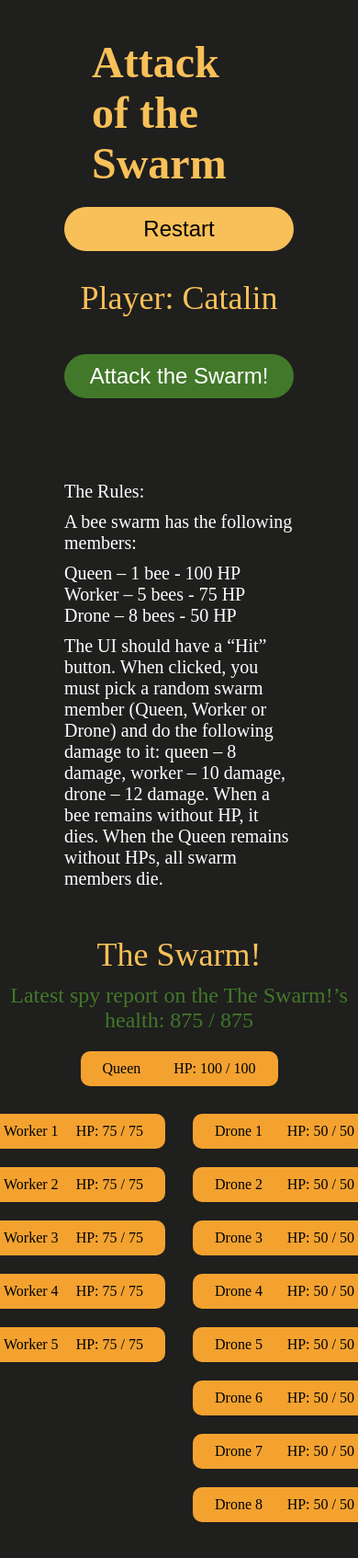
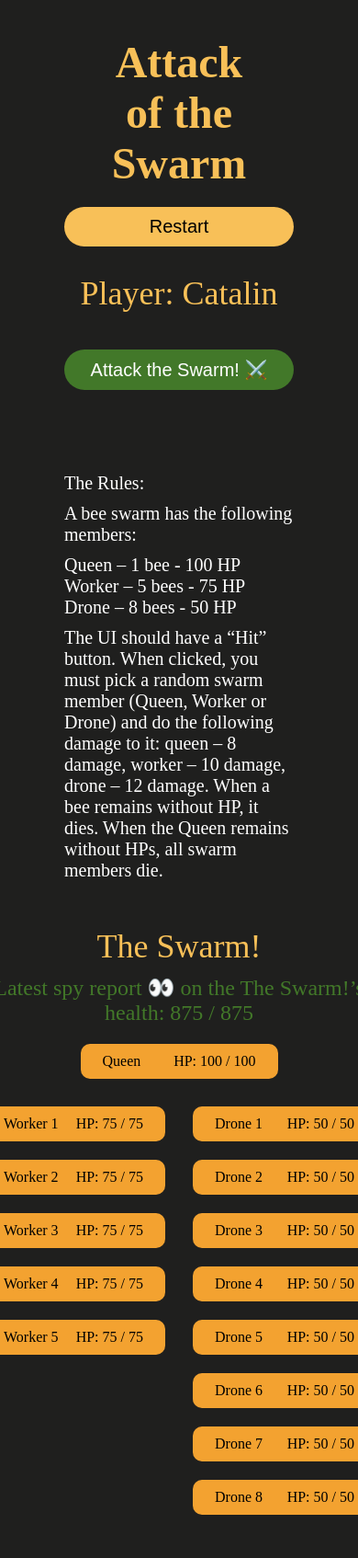
Before and after one commit to catalin-catrina/attack-of-the-swarm, a website built with webpack: page index.html in a window 390 px wide. Shown: the whole page at 92% size. Built offline with nearby package versions, Linux system fonts and the light colour scheme.

Commit message:
Made the methods in the Game class private, added comments and wrote media queries to make the game responsive

```diff
--- a/index.html
+++ b/index.html
@@ -3,7 +3,7 @@
   <head>
     <meta charset="UTF-8" />
     <meta name="viewport" content="width=device-width, initial-scale=1.0" />
-    <title>The Beezzz!</title>
+    <title>Attack of the Swarm!</title>
 
     <link rel="stylesheet" href="styles.css" />
   </head>
@@ -21,6 +21,10 @@
           <div class="game__content">
             <div class="game__content__left">
               <div class="game__content__left--upper">
+                <!-- <div id="player-input">
+                  <input type="text" id="player-name-input" placeholder="Enter your name" />
+                  <button id="start-game-button">Start Game</button>
+                </div> -->
                 <div class="game__player-info">
                   <p class="game__player-name">
                     Player: <span id="player-name"></span>
@@ -31,7 +35,7 @@
                     class="game__button game__button--attack"
                     id="hit-button"
                   >
-                    Attack the Swarm!
+                    Attack the Swarm! ⚔️
                   </button>
                   <div class="game__hit-info" id="hit-info"></div>
                   <div
@@ -71,8 +75,12 @@
             <div class="game__content__right">
               <div class="game__bee-status" id="bee-status">
                 <div class="swarm-summary">
-                  <div class="swarm-summary--upper"></div>
-                  <div class="swarm-summary--lower"></div>
+                  <div class="swarm-summary--upper">
+                    <!-- renderSwarmSummary() will display the info here-->
+                  </div>
+                  <div class="swarm-summary--lower">
+                    <!-- renderBeeGroup() will be called for each bee type and display the info here-->
+                  </div>
                 </div>
               </div>
             </div>
--- a/src/main.ts
+++ b/src/main.ts
@@ -16,7 +16,8 @@ class Game {
     this.bindUIEvents();
   }
 
-  bindUIEvents(): void {
+  private bindUIEvents(): void {
+    // Bind click events for the 2 buttons (Attack / Reset)
     const hitButtonElement = document.getElementById(
       'hit-button'
     ) as HTMLButtonElement;
@@ -28,16 +29,20 @@ class Game {
     resetButton.addEventListener('click', () => this.resetGame());
   }
 
-  attackSwarm(): void {
+  private attackSwarm(): void {
+    // destructure the 2 object properties received by hitBeeSwarm method
+    // default to null values since it can also return null when game is over
     const { bee, damage } = this.swarm.hitBeeSwarm() ?? {
       bee: null,
       damage: null,
     };
 
+    // if an attack happened (i.e game is not over yet), display it in the UI
     if (bee && damage !== null) {
       this.showAttackDetails(bee, damage);
     }
 
+    // after every attack, save the new state, render the updated UI, and end the game if no more bees
     this.saveToLocalStorage();
     this.renderUI();
     if (this.swarm.isGameOver()) {
@@ -45,11 +50,11 @@ class Game {
     }
   }
 
-  saveToLocalStorage(): void {
+  private saveToLocalStorage(): void {
     localStorage.setItem('attackTheSwarmState', JSON.stringify(this.swarm));
   }
 
-  loadFromLocalStorage(): void {
+  private loadFromLocalStorage(): void {
     // Unexpectd problem I did not consider: when I get the data back from storage, they're just simple objects of no type and have no methods
     // Solution: For each bee saved in storage, instantiate a new Bee of that type to receive access to the take damage method
     // Finally, overwrite the newly created Bee (which will have default values) with the property values previously saved in storage, in order to resume the last saved state
@@ -78,17 +83,21 @@ class Game {
     }
   }
 
-  showAttackDetails(bee: Bee, damage: number): void {
+  private showAttackDetails(bee: Bee, damage: number): void {
     const hitInfoElement = document.getElementById('hit-info') as HTMLElement;
-    hitInfoElement.textContent = `You hit a ${bee.type} and did ${damage} damage!`;
+    hitInfoElement.textContent = bee.alive
+      ? `You hit a ${bee.type} and did ${damage} damage!`
+      : `You just killed a ${bee.type}!`;
   }
 
-  renderUI(): void {
+  private renderUI(): void {
     this.renderPlayerName();
     this.renderSwarmSummary();
   }
 
-  renderSwarmSummary(): void {
+  // display in UI the information about bees on the right
+  // for each bee type, call renderBeeGroup()
+  private renderSwarmSummary(): void {
     const swarmSummaryUpperElement = document.querySelector(
       '.swarm-summary--upper'
     ) as HTMLElement;
@@ -111,13 +120,16 @@ class Game {
     swarmTitleElement.classList.add('swarm-title');
     swarmStatusElement.classList.add('swarm-spy-status');
 
-    swarmTitleElement.textContent = 'The Swarm! ';
-    swarmStatusElement.textContent = `Latest spy report on the The Swarm!’s health: ${totalAliveBeesHP} / ${this.swarm.totalHp}`;
+    swarmTitleElement.textContent = 'The Swarm!';
+    swarmStatusElement.textContent = `Latest spy report 👀 on the The Swarm!’s health: ${totalAliveBeesHP} / ${this.swarm.totalHp}`;
 
     swarmSummaryUpperElement.append(swarmTitleElement, swarmStatusElement);
   }
 
-  renderBeeGroup(type: string, swarmSummaryLowerElement: HTMLElement): number {
+  private renderBeeGroup(
+    type: string,
+    swarmSummaryLowerElement: HTMLElement
+  ): number {
     const beesOfType = this.swarm.bees.filter(bee => bee.type == type);
     if (beesOfType.length === 0) return 0;
 
@@ -150,14 +162,14 @@ class Game {
     return totalGroupHealth;
   }
 
-  renderPlayerName() {
+  private renderPlayerName() {
     const playerNameElement = document.getElementById(
       'player-name'
     ) as HTMLElement;
     playerNameElement.textContent = this.playerName;
   }
 
-  showGameOver(): void {
+  private showGameOver(): void {
     const gameOverElement = document.getElementById('game-over') as HTMLElement;
     const hitButtonElement = document.getElementById(
       'hit-button'
@@ -166,14 +178,14 @@ class Game {
     hitButtonElement.disabled = true;
   }
 
-  resetGame(): void {
+  private resetGame(): void {
     this.swarm.initializeSwarm();
     this.saveToLocalStorage();
     this.renderUI();
     this.resetUI();
   }
 
-  resetUI(): void {
+  private resetUI(): void {
     const gameOverElement = document.getElementById('game-over') as HTMLElement;
     const hitButtonElement = document.getElementById(
       'hit-button'
@@ -187,6 +199,7 @@ class Game {
 }
 
 window.onload = () => {
+  // game req did not specifically mention it but I wanted to add an input and offer the player the possibility to enter his/her own name - no more time though
   const playerName = 'Catalin';
   const game = new Game(playerName);
 };
--- a/styles.css
+++ b/styles.css
@@ -24,12 +24,16 @@ body {
 }
 
 .game__button {
-  font-size: 24px;
+  font-size: 20px;
   width: 250px;
   padding-top: 10px;
   padding-bottom: 10px;
   border: 0;
   border-radius: 40px;
+
+  display: flex;
+  justify-content: center;
+  align-items: center;
 }
 
 .game__button--attack {
@@ -65,6 +69,8 @@ body {
   display: flex;
   flex-direction: column;
   align-items: center;
+  justify-content: center;
+  text-align: center;
   gap: 20px;
 }
 
@@ -74,31 +80,6 @@ body {
   /* align-items: flex-start; */
 
   gap: 50px;
-}
-
-@media only screen and (max-width: 900px) {
-  .game__content {
-    flex-direction: column;
-    justify-content: center;
-    align-items: center;
-  }
-
-  .game__content__left--upper {
-    justify-content: center;
-    align-items: center;
-  }
-
-  .swarm-spy-status {
-    text-align: center;
-  }
-
-  .game__controls {
-    display: flex;
-    flex-direction: column;
-    justify-content: center;
-    align-items: center;
-    text-align: center;
-  }
 }
 
 .game__content__left {
@@ -188,6 +169,36 @@ body {
   justify-content: space-between;
 }
 
+.queen {
+  width: 50%;
+  margin: 0 auto;
+}
+
+@media only screen and (max-width: 900px) {
+  .game__content {
+    flex-direction: column;
+    justify-content: center;
+    align-items: center;
+  }
+
+  .game__content__left--upper {
+    justify-content: center;
+    align-items: center;
+  }
+
+  .swarm-spy-status {
+    text-align: center;
+  }
+
+  .game__controls {
+    display: flex;
+    flex-direction: column;
+    justify-content: center;
+    align-items: center;
+    text-align: center;
+  }
+}
+
 @media only screen and (max-width: 1200px) {
   .queen,
   .worker,
@@ -203,8 +214,3 @@ body {
     font-size: 16px;
   }
 }
-
-.queen {
-  width: 50%;
-  margin: 0 auto;
-}
```
